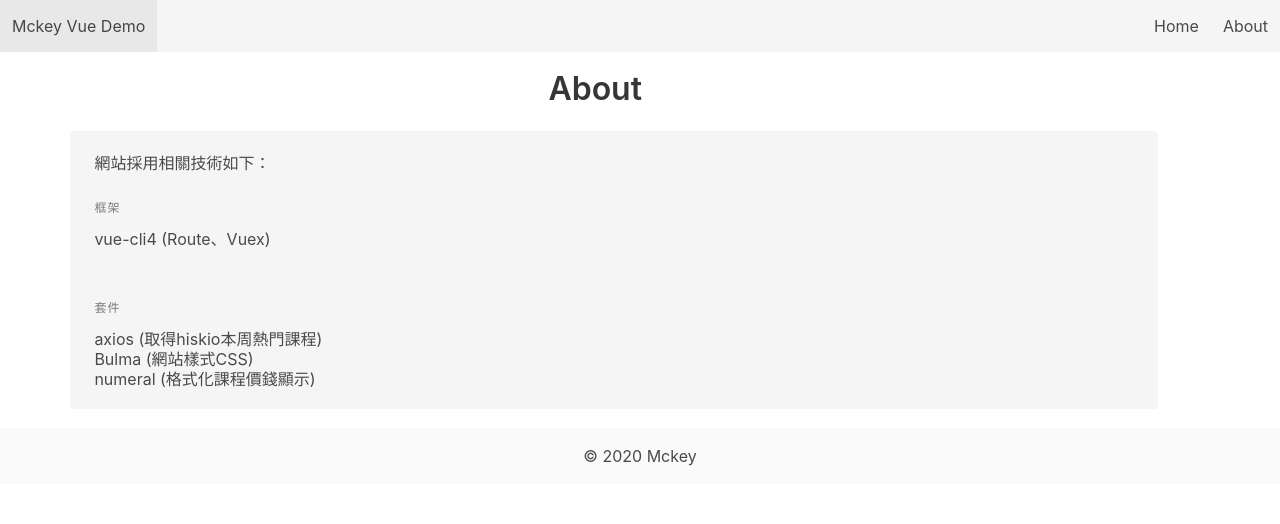
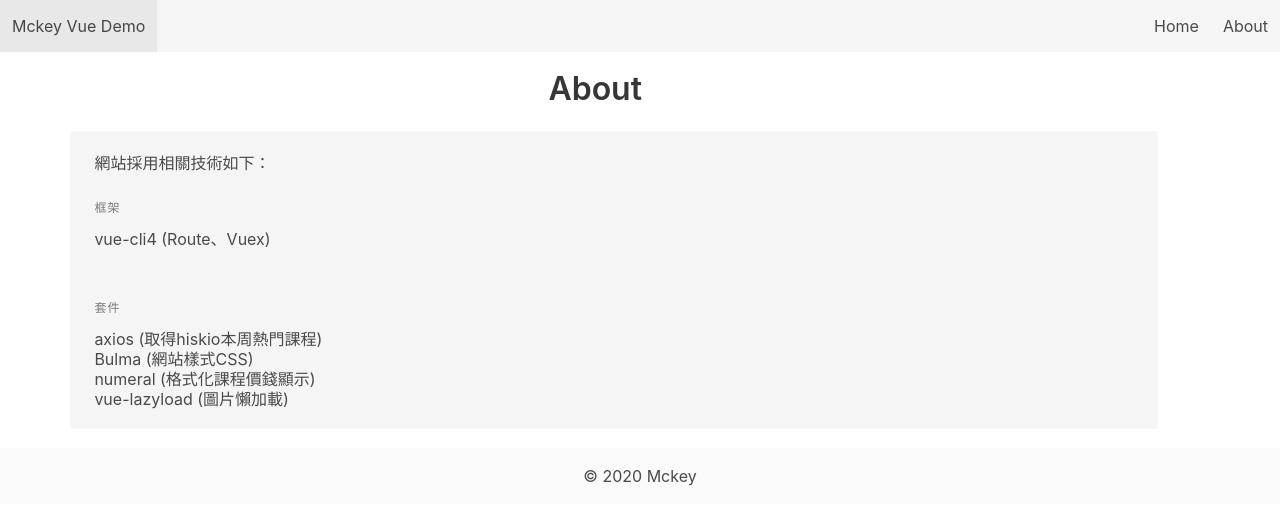
Before and after one commit to MckeyHong/vue-demo, a Vue app: page /about in a window 1280 px wide. Shown: the top 524 px of the page. Built offline with nearby package versions, Linux system fonts and the light colour scheme.

Commit message:
Add vue-lazyload package & 圖片使用懶加載方式顯示

```diff
--- a/package.json
+++ b/package.json
@@ -13,6 +13,7 @@
     "core-js": "^3.4.4",
     "numeral": "^2.0.6",
     "vue": "^2.6.10",
+    "vue-lazyload": "^1.3.3",
     "vue-router": "^3.1.3",
     "vuex": "^3.1.2"
   },
--- a/src/main.js
+++ b/src/main.js
@@ -4,6 +4,9 @@ import router from './router'
 import store from './store'
 
 import 'bulma/css/bulma.css'
+import VueLazyload from 'vue-lazyload'
+
+Vue.use(VueLazyload)
 
 Vue.config.productionTip = false
 
--- a/src/views/about/index.vue
+++ b/src/views/about/index.vue
@@ -16,6 +16,7 @@
             <li>axios (取得hiskio本周熱門課程)</li>
             <li>Bulma (網站樣式CSS)</li>
             <li>numeral (格式化課程價錢顯示)</li>
+            <li>vue-lazyload (圖片懶加載)</li>
           </ul>
         </aside>
       </div>
--- a/src/views/home/list.vue
+++ b/src/views/home/list.vue
@@ -9,7 +9,7 @@
       <a :href="`https://hiskio.com/courses/${course.id}`" target="_blank">
         <div class="card-image">
           <figure class="image is-3by2">
-            <img :src="course.image" />
+            <img v-lazy="course.image" />
           </figure>
         </div>
         <div class="card-content">
```
Also changed, not shown: 2 other files (tests, documents, lock files or other folders).
